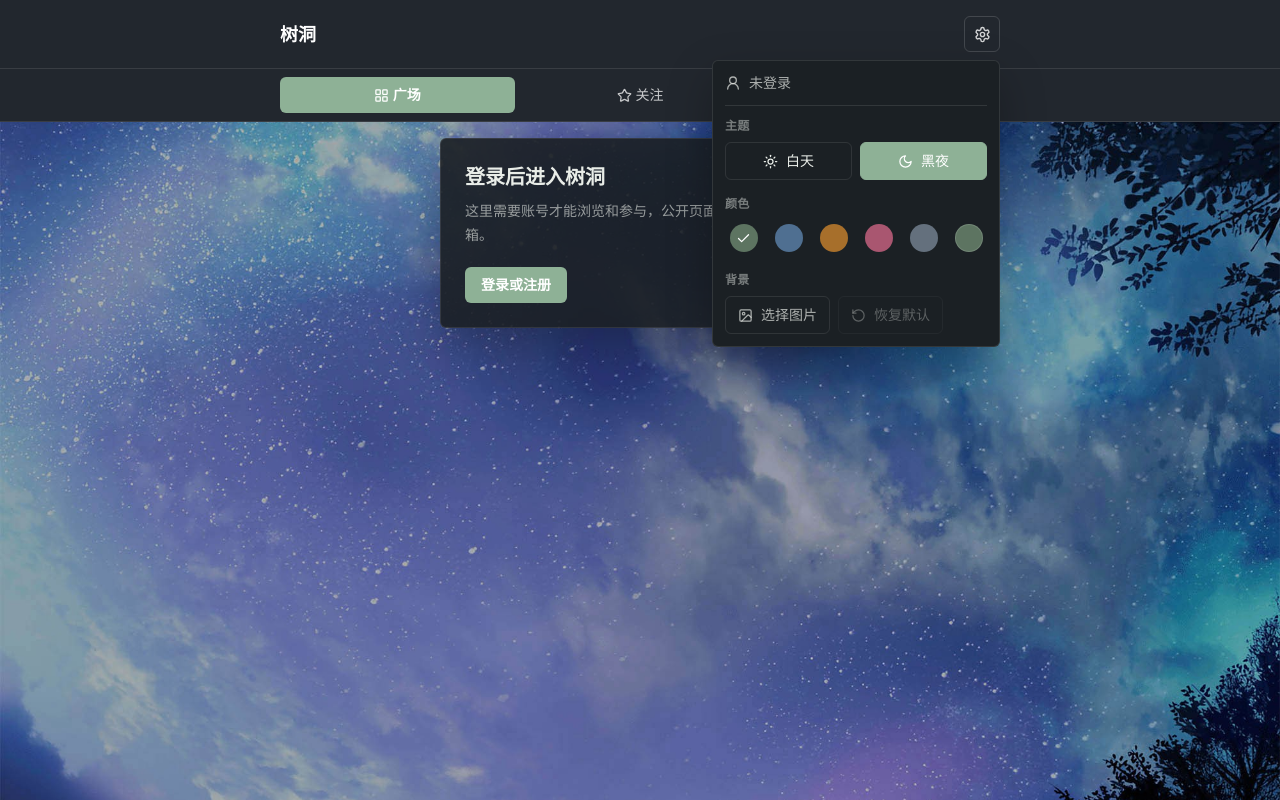
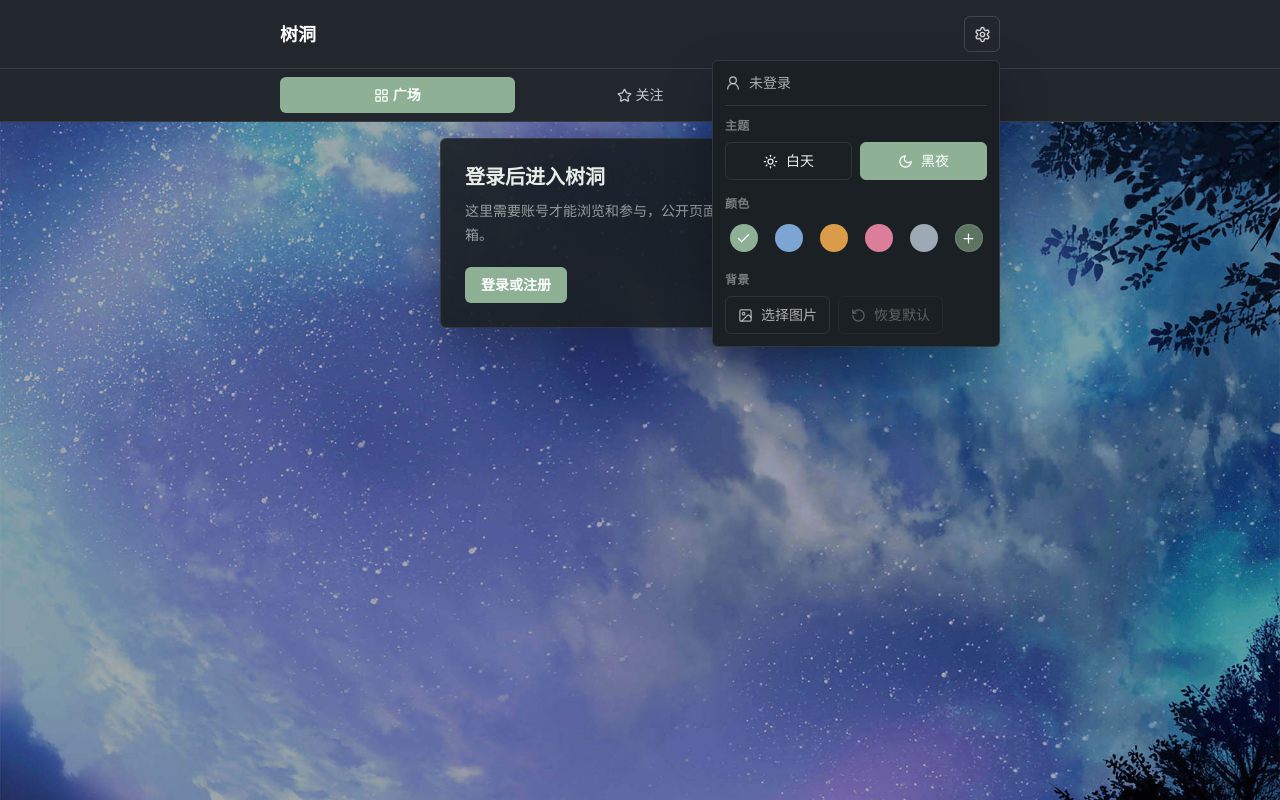
Before and after one commit to Mi-Ling-PKU/treehole_test, a Next.js app: page / in a window 1280 px wide. Both pictures are taken after a click on the button "设置". Built offline with nearby package versions, Linux system fonts and the light colour scheme; no server answers.

Commit message:
Refine appearance color picker

```diff
--- a/components/HeaderSettings.tsx
+++ b/components/HeaderSettings.tsx
@@ -2,18 +2,18 @@
 
 import { useEffect, useRef, useState } from "react";
 import type { User } from "@supabase/supabase-js";
-import { Check, ImageIcon, LogOut, Moon, RotateCcw, Settings, Sun, UserRound } from "lucide-react";
+import { Check, ImageIcon, LogOut, Moon, Plus, RotateCcw, Settings, Sun, UserRound } from "lucide-react";
 import { supabase } from "@/lib/supabase";
 
 type Theme = "dark" | "light";
 type Accent = "green" | "blue" | "amber" | "rose" | "slate" | "custom";
 
-const accentOptions: Array<{ value: Exclude<Accent, "custom">; label: string; color: string }> = [
-  { value: "green", label: "绿色", color: "#5d7461" },
-  { value: "blue", label: "蓝色", color: "#4f6f91" },
-  { value: "amber", label: "琥珀", color: "#a76f2b" },
-  { value: "rose", label: "玫红", color: "#a95670" },
-  { value: "slate", label: "石墨", color: "#64707d" }
+const accentOptions: Array<{ value: Exclude<Accent, "custom">; label: string; light: string; dark: string }> = [
+  { value: "green", label: "绿色", light: "#5d7461", dark: "#8eb196" },
+  { value: "blue", label: "蓝色", light: "#4f6f91", dark: "#7da5d3" },
+  { value: "amber", label: "琥珀", light: "#a76f2b", dark: "#db9c4a" },
+  { value: "rose", label: "玫红", light: "#a95670", dark: "#db7e9a" },
+  { value: "slate", label: "石墨", light: "#64707d", dark: "#9da9b5" }
 ];
 
 export function HeaderSettings() {
@@ -192,14 +192,14 @@ export function HeaderSettings() {
                   title={option.label}
                   aria-label={option.label}
                 >
-                  <span className="grid h-7 w-7 place-items-center rounded-full" style={{ backgroundColor: option.color }}>
+                  <span className="grid h-7 w-7 place-items-center rounded-full" style={{ backgroundColor: theme === "dark" ? option.dark : option.light }}>
                     {accent === option.value ? <Check size={15} className="text-white" aria-hidden="true" /> : null}
                   </span>
                 </button>
               ))}
               <label className="group flex cursor-pointer flex-col items-center gap-1 rounded-md p-1 hover:bg-mist" title="自定义颜色">
                 <span className="grid h-7 w-7 place-items-center rounded-full border border-ink/15" style={{ backgroundColor: customColor }}>
-                  {accent === "custom" ? <Check size={15} className="text-white" aria-hidden="true" /> : null}
+                  {accent === "custom" ? <Check size={15} className="text-white" aria-hidden="true" /> : <Plus size={15} className="text-white" aria-hidden="true" />}
                 </span>
                 <input
                   type="color"
```
